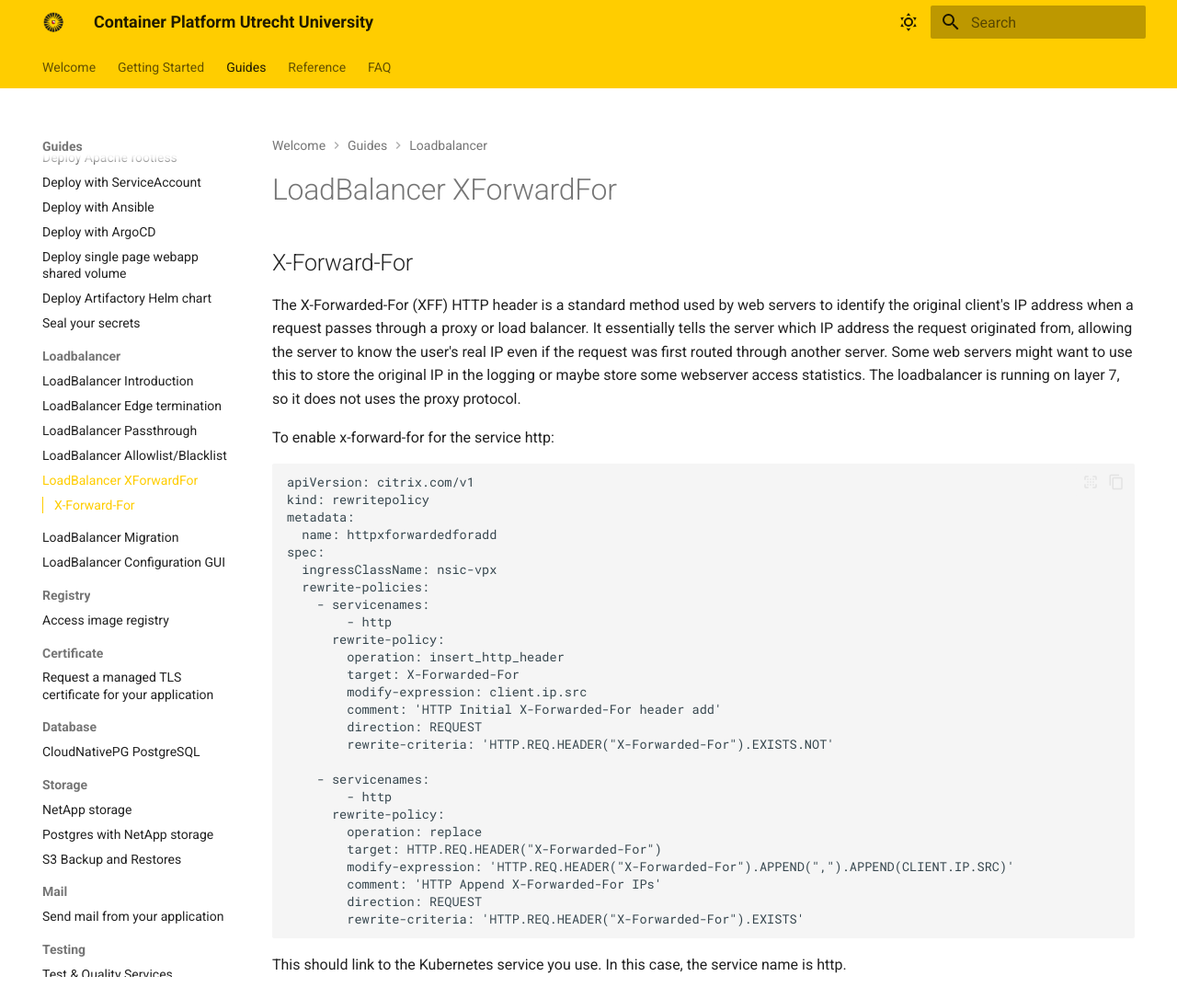
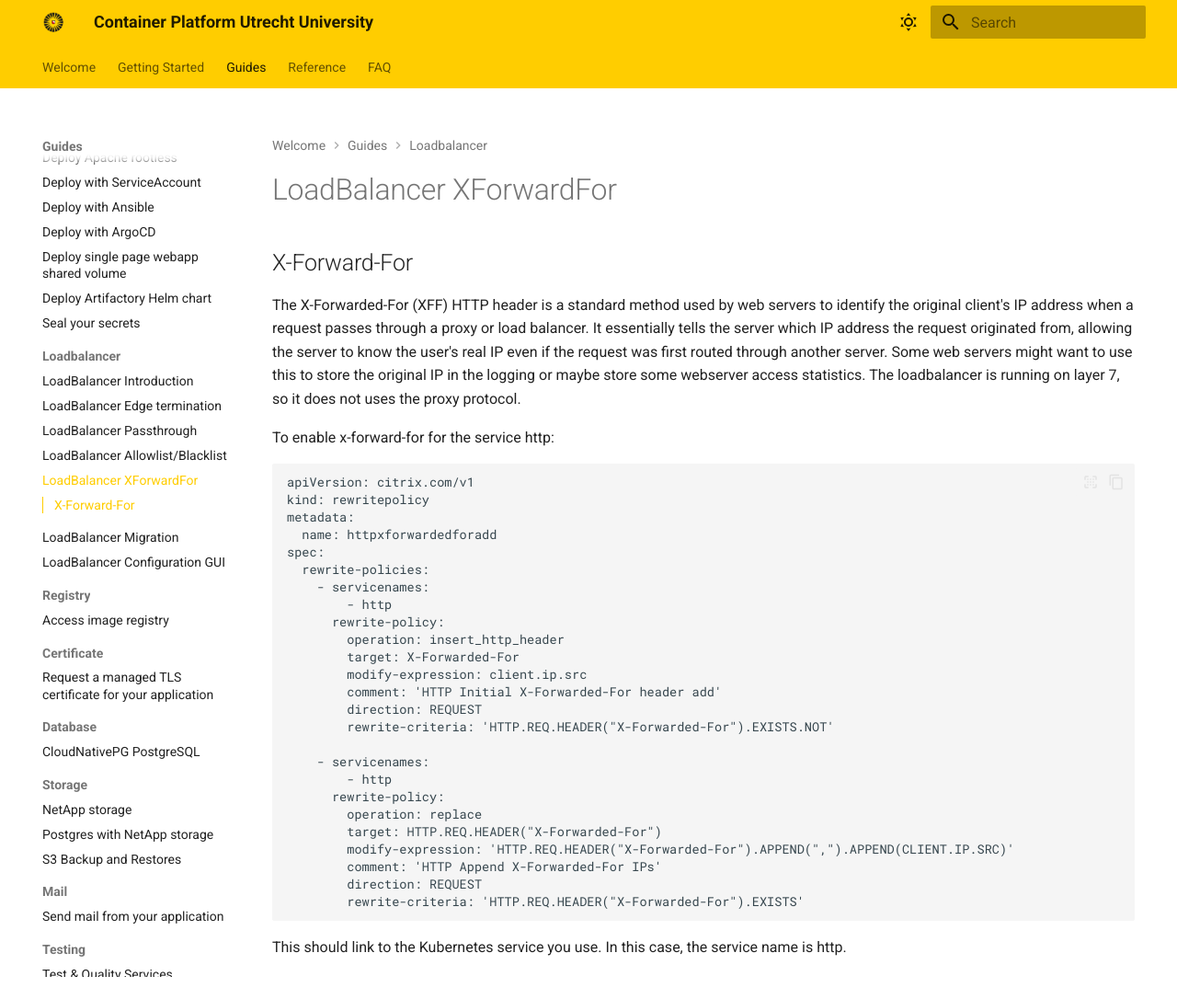
Before and after one commit to UtrechtUniversity/containerplatform-docs, an MkDocs documentation site: the page built from docs/content/guides/loadbalancer-xforwardfor.md, in a window 1280 px wide and 1086 px high. Shown: the whole window at 92% size. Built offline with MkDocs 1.6.1 and Material for MkDocs 9.7.7, drawn with Linux system fonts in a browser that asks for light colours.

Commit message:
Remove ingressClassName from load balancer guide
Removed ingressClassName from the rewrite policy configuration.

```diff
--- a/docs/content/guides/loadbalancer-xforwardfor.md
+++ b/docs/content/guides/loadbalancer-xforwardfor.md
@@ -12,7 +12,6 @@
 metadata:
   name: httpxforwardedforadd
 spec:
-  ingressClassName: nsic-vpx
   rewrite-policies:
     - servicenames:
         - http
```
